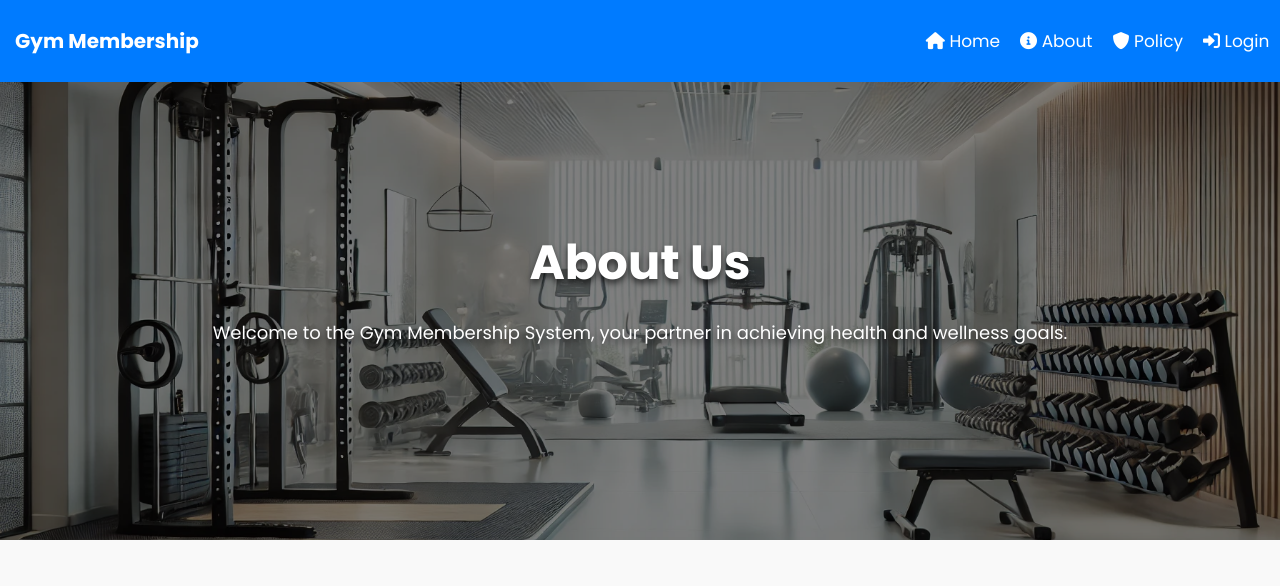
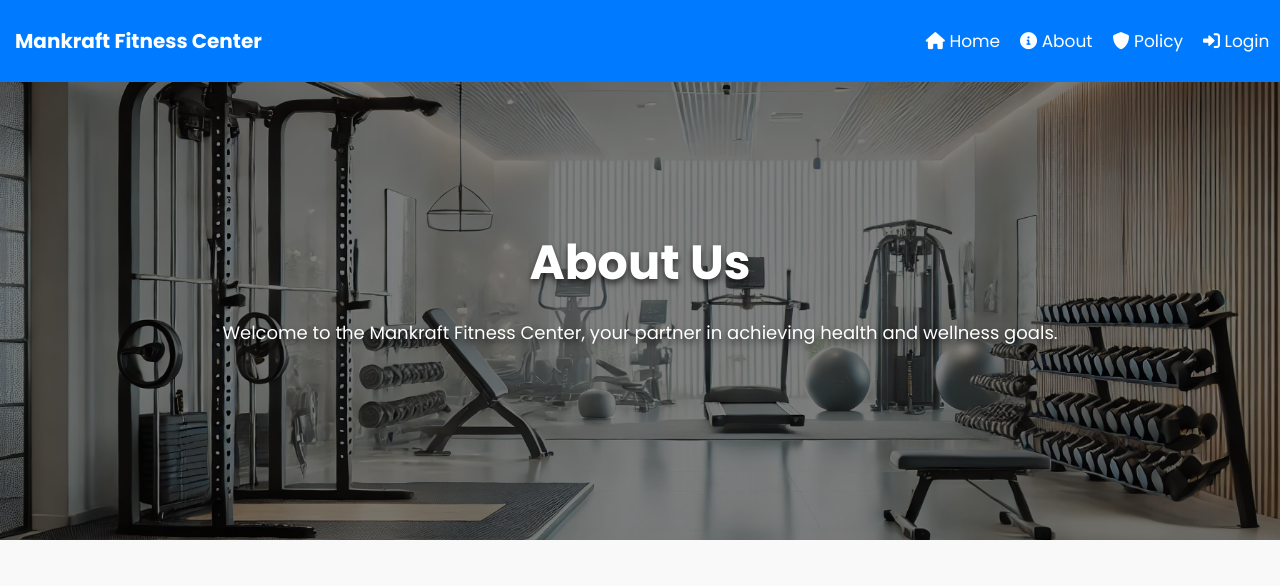
Before and after one commit to AbeSoll/gym_system, a PHP site: page /about.php in a window 1280 px wide. Shown: the top 586 px of the page. Run offline with PHP 8.4, Linux system fonts and the light colour scheme.

Commit message:
Changes to be committed: 	modified:   about.php 	modified:   admin/dashboard.php 	modified:   admin/manage_package.php 	modified:   admin/view_members.php 	modified:   includes/footer.php 	modified:   includes/header.php 	modified:   index.php 	modified:   member/about.php 	modified:   member/dashboard.php 	modified:   member/includes/header.php 	modified:   member/index.php 	modified:   member/packages.php 	modified:   member/payment.php 	modified:   member/payment_history.php 	modified:   member/policy.php     modified:   policy.php 	modified:   sql/gym_membership.sql

```diff
--- a/about.php
+++ b/about.php
@@ -2,7 +2,7 @@
 <div class="about-hero-section">
     <div class="about-hero-content">
         <h1>About Us</h1>
-        <p>Welcome to the Gym Membership System, your partner in achieving health and wellness goals.</p>
+        <p>Welcome to the Mankraft Fitness Center, your partner in achieving health and wellness goals.</p>
     </div>
 </div>
 
@@ -12,7 +12,7 @@
         <div class="mission">
             <h2>Our Mission</h2>
             <p>
-                At Gym Membership System, we believe in empowering individuals to lead healthier, happier lives.
+                At Mankraft Fitness Center, we believe in empowering individuals to lead healthier, happier lives.
                 Our mission is to make fitness accessible, enjoyable, and achievable for everyone.
             </p>
         </div>
@@ -83,7 +83,7 @@
     <div class="testimonial-wrapper">
         <!-- Original Testimonials -->
         <div class="testimonial-card">
-            <p>"The Gym Membership System has completely transformed my fitness journey. The trainers are amazing and the community is so supportive!"</p>
+            <p>"The Mankraft Fitness Center has completely transformed my fitness journey. The trainers are amazing and the community is so supportive!"</p>
             <div class="customer-name">- Khairul Akashah</div>
         </div>
         <div class="testimonial-card">
@@ -103,7 +103,7 @@
             <div class="customer-name">- Syed Ilham</div>
         </div>
         <div class="testimonial-card">
-            <p>"The Gym Membership System has completely transformed my fitness journey. The trainers are amazing and the community is so supportive!"</p>
+            <p>"The Mankraft Fitness Center has completely transformed my fitness journey. The trainers are amazing and the community is so supportive!"</p>
             <div class="customer-name">- Paan</div>
         </div>
         <div class="testimonial-card">
--- a/admin/dashboard.php
+++ b/admin/dashboard.php
@@ -228,7 +228,7 @@ $recentActiveMembers = $recentMembersQuery->fetch_all(MYSQLI_ASSOC);
     });
 </script>
 <footer>
-    <p>&copy; <?php echo date("Y"); ?> Gym Membership System. All rights reserved.</p>
+    <p>&copy; <?php echo date("Y"); ?> Mankraft Fitness Center. All rights reserved.</p>
 </footer>
 </body>
 </html>
--- a/admin/view_members.php
+++ b/admin/view_members.php
@@ -180,7 +180,7 @@ $next_order = $sort_order === 'asc' ? 'desc' : 'asc';
                     <select name="status">
                         <option value="">All Status</option>
                         <option value="active" <?php echo $filter === 'active' ? 'selected' : ''; ?>>Active</option>
-                        <option value="expired" <?php echo $filter === 'expired' ? 'selected' : ''; ?>>Expired</option>
+                        <option value="expired" <?php echo $filter === 'inactive' ? 'selected' : ''; ?>>Inactive</option>
                     </select>
                     <button type="submit"><i class="fas fa-search"></i> Search</button>
                 </form>
--- a/includes/footer.php
+++ b/includes/footer.php
@@ -1,5 +1,5 @@
     <footer>
-        <p>&copy; <?php echo date("Y"); ?> Gym Membership System. All rights reserved.</p>
+        <p>&copy; <?php echo date("Y"); ?> Mankraft Fitness Center. All rights reserved.</p>
     </footer>
 </body>
 </html>
--- a/includes/header.php
+++ b/includes/header.php
@@ -3,7 +3,7 @@
 <head>
     <meta charset="UTF-8">
     <meta name="viewport" content="width=device-width, initial-scale=1.0">
-    <title>Gym Membership System</title>
+    <title>Mankraft Fitness Center</title>
     <link rel="stylesheet" href="/gym_system/css/style.css">
     <link rel="stylesheet" href="/gym_system/css/about.css">
     <link href="https://fonts.googleapis.com/css2?family=Poppins:wght@400;500;600;700&display=swap" rel="stylesheet">
@@ -12,7 +12,7 @@
 <body>
 <header>
     <nav class="navbar">
-        <a href="/gym_system/index.php" class="logo">Gym Membership</a>
+        <a href="/gym_system/index.php" class="logo">Mankraft Fitness Center</a>
         <!-- Animated Hamburger Menu -->
         <button class="hamburger" id="hamburger-menu">
             <span class="bar"></span>
--- a/index.php
+++ b/index.php
@@ -1,7 +1,7 @@
 <?php include 'includes/header.php'; ?>
 <div class="hero-section">
     <div class="hero-content">
-        <h1>Welcome to the Gym Membership System</h1>
+        <h1>Welcome to the Mankraft Fitness Center</h1>
         <p>Your fitness journey starts here. Join us today and achieve your health and wellness goals!</p>
         <a href="auth/register.php" class="btn-primary">Join Now</a>
         <a href="auth/login.php" class="btn-secondary">Member Login</a>
--- a/member/dashboard.php
+++ b/member/dashboard.php
@@ -82,7 +82,7 @@ $total_amount = $payment_data['total_amount'] ?? 0;
     </div>
 </div>
 <footer>
-    <p>&copy; <?php echo date("Y"); ?> Gym Membership System. All rights reserved.</p>
+    <p>&copy; <?php echo date("Y"); ?> Mankraft Fitness Center. All rights reserved.</p>
 </footer>
 <script>
     // Hamburger Menu
--- a/member/includes/header.php
+++ b/member/includes/header.php
@@ -1,6 +1,6 @@
 <header>
     <nav class="navbar">
-        <a href="/gym_system/member/index.php" class="logo">Gym Membership</a>
+        <a href="/gym_system/member/index.php" class="logo">Mankraft Fitness Center</a>
         <div class="hamburger" id="hamburger-menu">
             <span class="bar"></span>
             <span class="bar"></span>
--- a/member/index.php
+++ b/member/index.php
@@ -16,7 +16,7 @@ $member = $member_query->fetch_assoc();
 <head>
     <meta charset="UTF-8">
     <meta name="viewport" content="width=device-width, initial-scale=1.0">
-    <title>Gym Membership System</title>
+    <title>Mankraft Fitness Center</title>
     <link rel="stylesheet" href="../css/member.css">
     <link href="https://fonts.googleapis.com/css2?family=Poppins:wght@400;500;600;700&display=swap" rel="stylesheet">
     <link rel="stylesheet" href="https://cdnjs.cloudflare.com/ajax/libs/font-awesome/6.0.0/css/all.min.css">
--- a/member/packages.php
+++ b/member/packages.php
@@ -48,7 +48,7 @@ $packages = $package_query->fetch_all(MYSQLI_ASSOC);
 <head>
     <meta charset="UTF-8">
     <meta name="viewport" content="width=device-width, initial-scale=1.0">
-    <title>Gym Membership Packages</title>
+    <title>Mankraft Fitness Center Packages</title>
     <link rel="stylesheet" href="../css/member.css">
     <link href="https://fonts.googleapis.com/css2?family=Poppins:wght@400;500;600;700&display=swap" rel="stylesheet">
     <link rel="stylesheet" href="https://cdnjs.cloudflare.com/ajax/libs/font-awesome/6.0.0/css/all.min.css">
@@ -132,7 +132,7 @@ $packages = $package_query->fetch_all(MYSQLI_ASSOC);
 <body>
 <?php include 'includes/header.php'; ?><br><br>
 <div class="container">
-    <h1>Gym Membership Packages</h1>
+    <h1>Mankraft Fitness Center Packages</h1>
 
     <!-- Active Package Alert -->
     <?php if ($active_package): ?>
--- a/member/payment.php
+++ b/member/payment.php
@@ -172,7 +172,7 @@ if ($_SERVER['REQUEST_METHOD'] === 'POST' && isset($_POST['action'])) {
     </div>
 </div>
 <footer>
-    <p>&copy; <?php echo date("Y"); ?> Gym Membership System. All rights reserved.</p>
+    <p>&copy; <?php echo date("Y"); ?> Mankraft Fitness Center. All rights reserved.</p>
 </footer>
 <script>
     function showPopup(action) {
--- a/member/payment_history.php
+++ b/member/payment_history.php
@@ -149,7 +149,7 @@ try {
     <?php endif; ?>
 </div>
 <footer>
-    <p>&copy; <?php echo date("Y"); ?> Gym Membership System. All rights reserved.</p>
+    <p>&copy; <?php echo date("Y"); ?> Mankraft Fitness Center. All rights reserved.</p>
 </footer>
 <!-- Scroll Up Button -->
 <button id="scrollUpBtn" title="Go to top">
--- a/member/policy.php
+++ b/member/policy.php
@@ -186,7 +186,7 @@
     <section class="policy-section collapsible">
         <h2>Terms & Conditions</h2>
         <p>
-            By using our Gym Membership System, you agree to adhere to our rules and regulations. Violating any terms may result in suspension or termination of membership.
+            By using our Mankraft Fitness Center, you agree to adhere to our rules and regulations. Violating any terms may result in suspension or termination of membership.
         </p>
     </section>
 
--- a/policy.php
+++ b/policy.php
@@ -169,7 +169,7 @@
 <body>
 <header>
     <nav class="navbar">
-        <a href="/gym_system/index.php" class="logo">Gym Membership</a>
+        <a href="/gym_system/index.php" class="logo">Mankraft Fitness Center</a>
         <button class="hamburger" id="hamburger-menu">
             <span class="bar"></span>
             <span class="bar"></span>
@@ -202,7 +202,7 @@
     <section class="policy-section collapsible">
         <h2>Terms & Conditions</h2>
         <p>
-            By using our Gym Membership System, you agree to adhere to our rules and regulations. Violating any terms may result in suspension or termination of membership.
+            By using our Mankraft Fitness Center, you agree to adhere to our rules and regulations. Violating any terms may result in suspension or termination of membership.
         </p>
     </section>
 
```
Also changed, not shown: admin/manage_package.php (+9 -7 lines), member/about.php (+5 -5 lines), sql/gym_membership.sql (+14 -31 lines).
